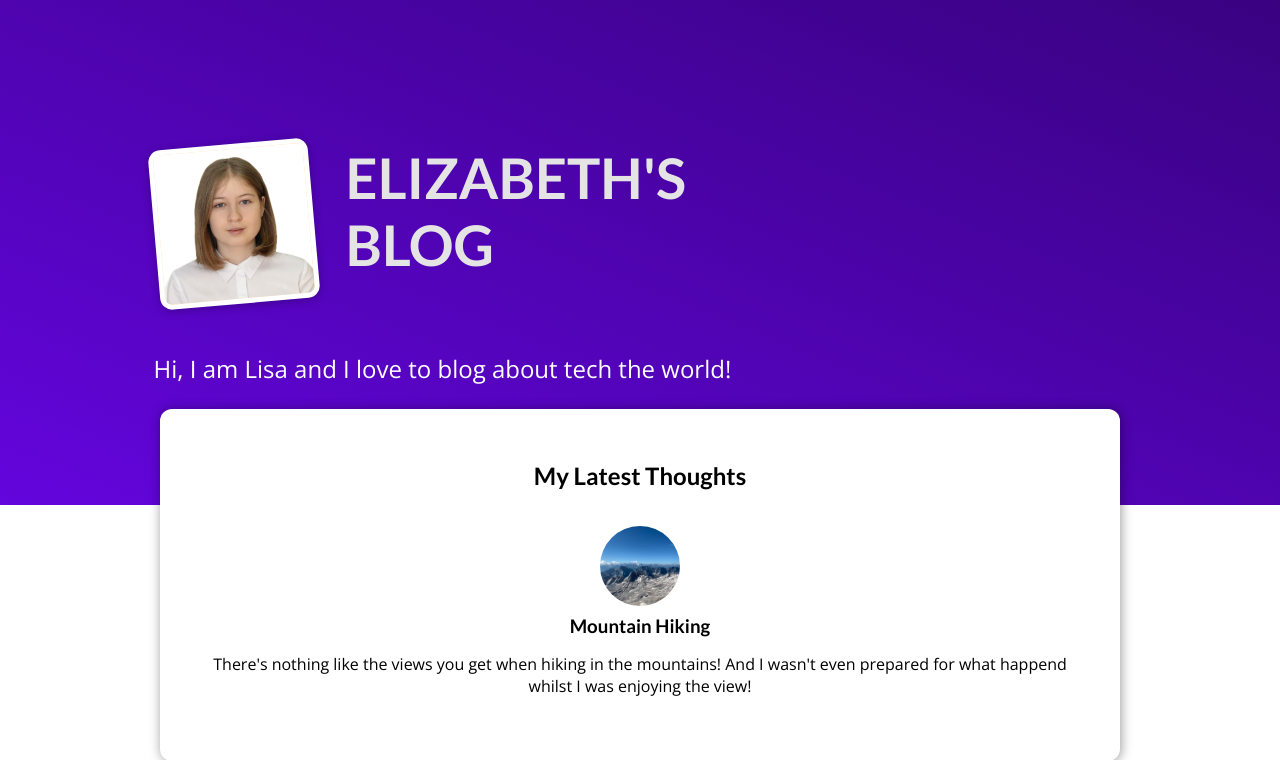
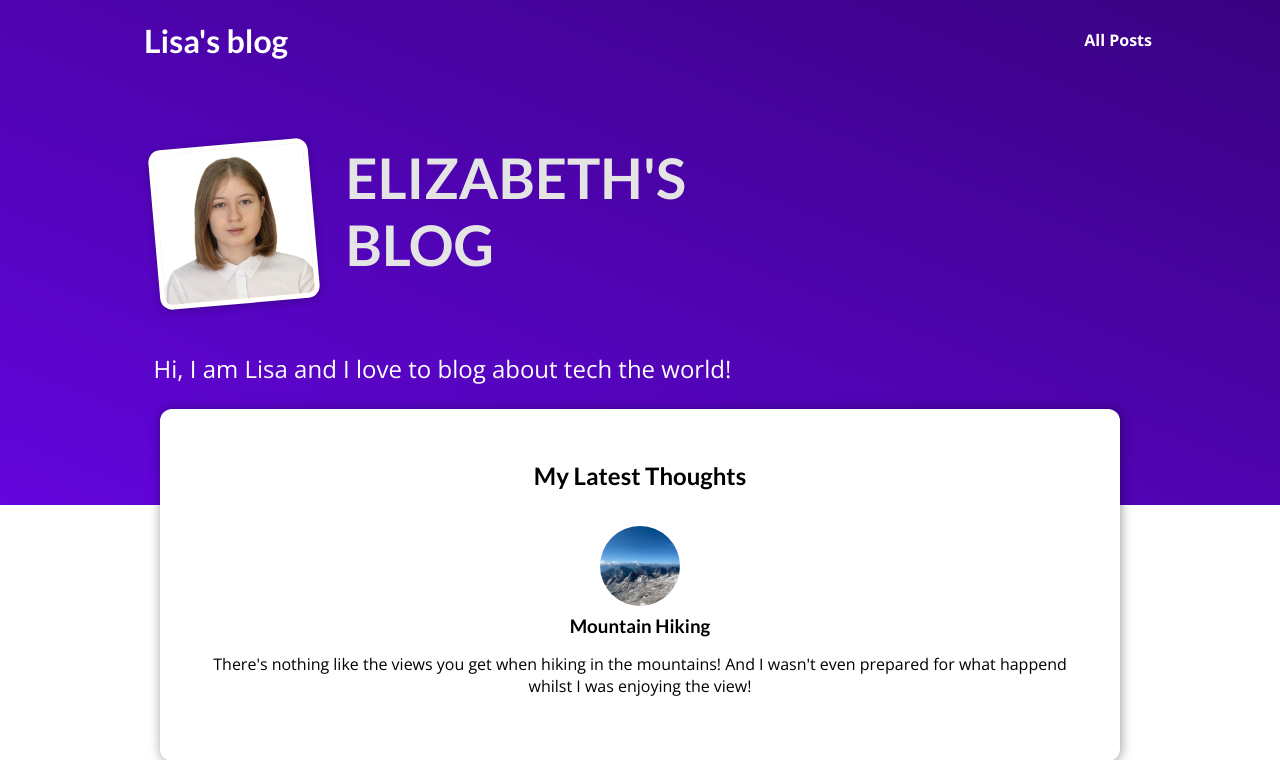
Before and after one commit to k-eliz/my-blog, a Django app: page /blog/ in a window 1280 px wide. Shown: the top 760 px of the page. Run offline with Django 4.2, Linux system fonts and the light colour scheme.

Commit message:
Linking the Pages

```diff
--- a/blog/templates/blog/includes/post.html
+++ b/blog/templates/blog/includes/post.html
@@ -2,7 +2,7 @@
 
 <li>
     <article class = "post">
-        <a href="">
+        <a href="{% url 'post-detail-page' 'the-mountains' %}">
             <img src="{% static 'blog/images/mountains.jpg'%}" alt="Mountain Hiking">
             <div class ="post__content">
                 <h3>Mountain Hiking</h3>
--- a/blog/urls.py
+++ b/blog/urls.py
@@ -1,8 +1,8 @@
 from django.urls import path
 from . import views
 
-urlpatterns = {
+urlpatterns = [
     path("", views.starting_page, name="starting-page"),
     path("posts", views.posts, name="posts-page"),
     path ("posts/<slug:slug>", views.post_detail, name="post-detail-page")
-}
+]
--- a/templates/base.html
+++ b/templates/base.html
@@ -10,6 +10,12 @@
     {% block css_files %}{% endblock %}
 </head>
 <body>
+    <header id ="main-navigation">
+        <h1><a href="{% url 'starting-page' %}">Lisa's blog</a></h1>
+        <nav>
+            <a href="{% url 'posts-page' %}">All Posts</a>
+        </nav>
+    </header>
     {% block content %}
     {% endblock %}
 
```
